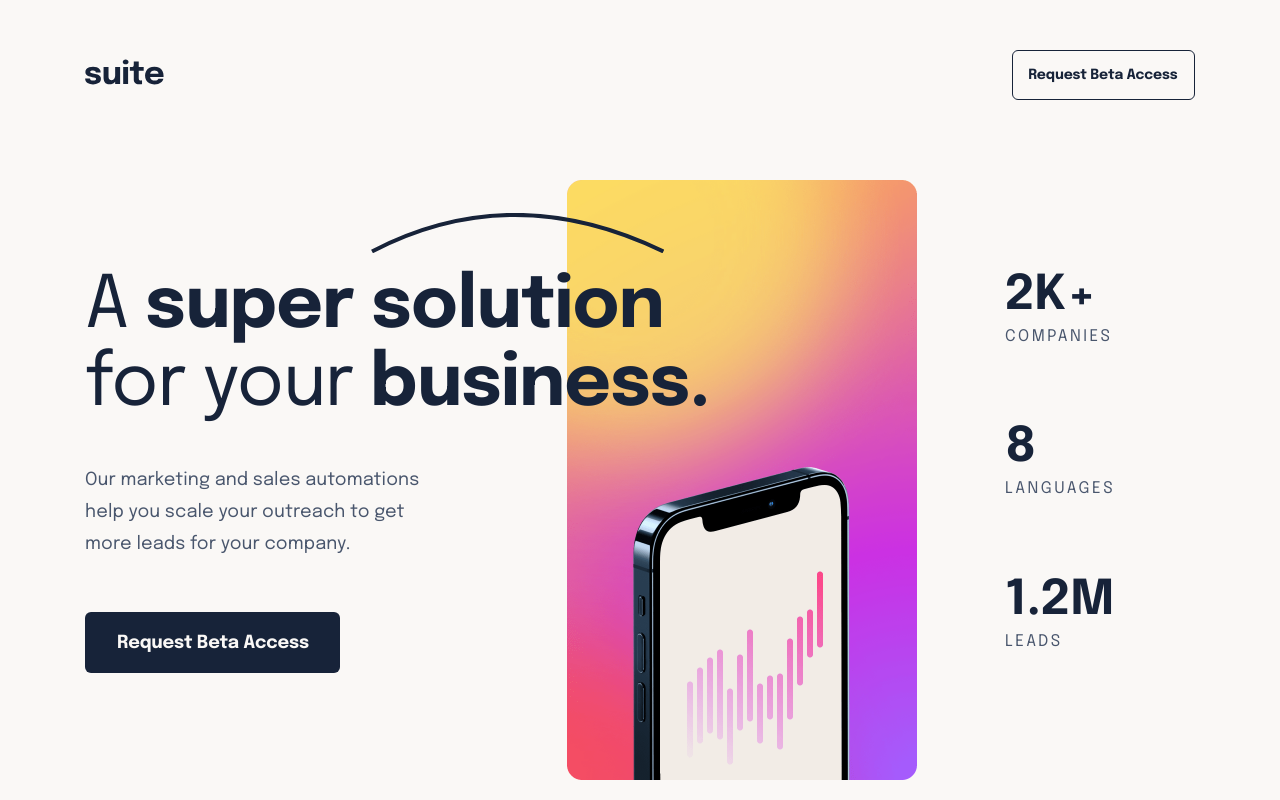
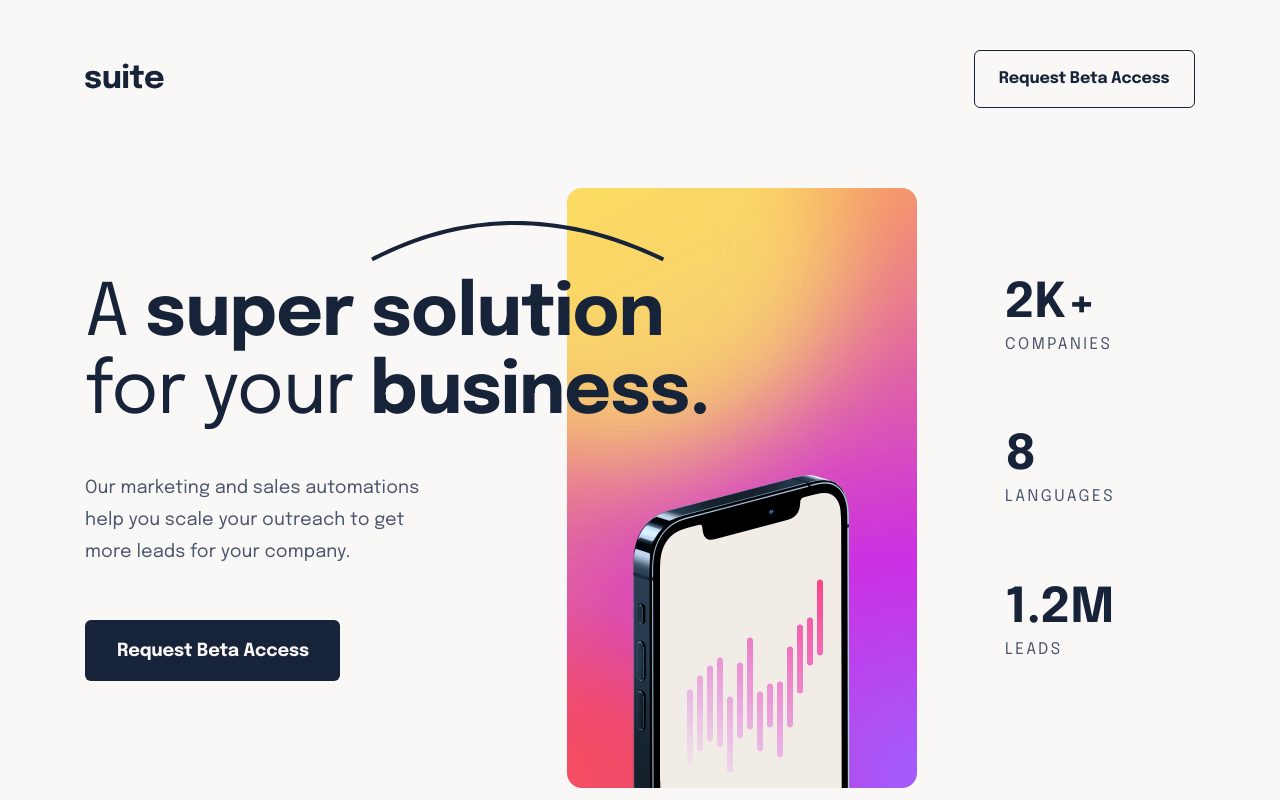
Before and after one commit to HanSeongLee/suite-landing-page, a Next.js app: page / in a window 1280 px wide. Shown: the top 800 px of the page. Built offline with nearby package versions, Linux system fonts and the light colour scheme; no server answers.

Commit message:
FIX | Button on desktop

```diff
--- a/components/Button/style.module.scss
+++ b/components/Button/style.module.scss
@@ -58,6 +58,13 @@
     line-height: 24px;
     letter-spacing: -0.14px;
     padding: 12px 16.5px 12px 15.5px;
+
+    @include media(">desktop") {
+      font-size: 16px;
+      line-height: 32px;
+      letter-spacing: -0.16px;
+      padding: 12px 24.5px 12px 23.5px;
+    }
   }
 
   &.normal {
```
